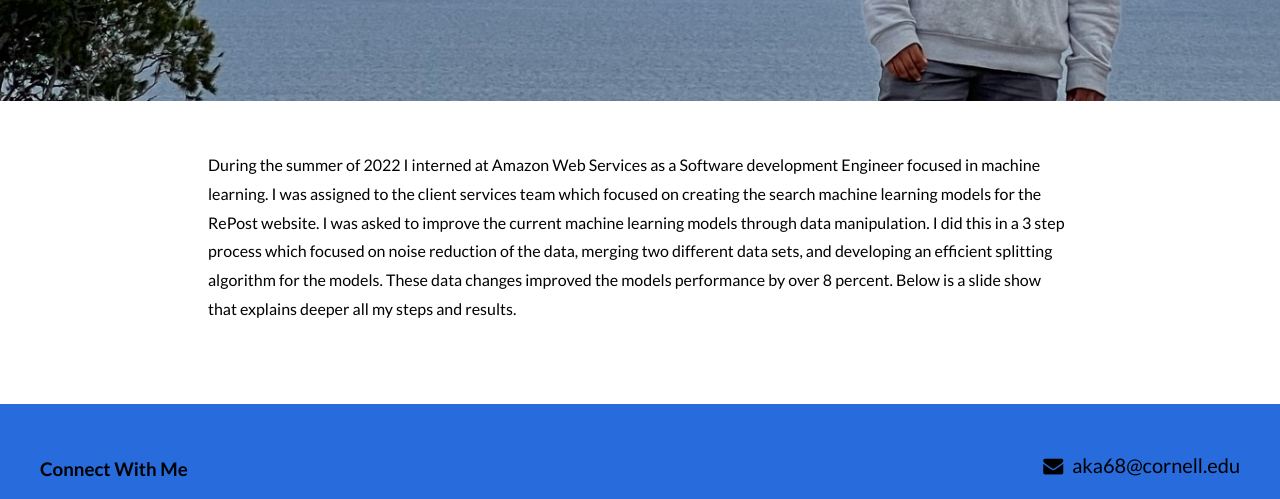
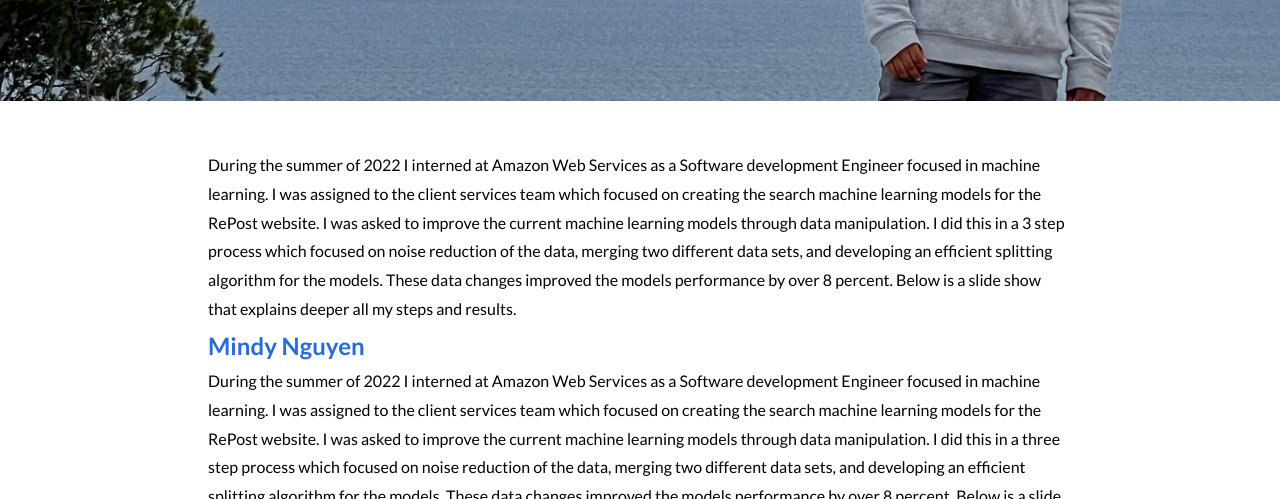
Before and after one commit to ashok-arun/ashok-arun.github.io, a plain HTML site: page mf.html in a window 1280 px wide. Shown: the part 379-878 px from the top of the page. Drawn offline with Linux system fonts and the light colour scheme.

Commit message:
format changes

```diff
--- a/mf.html
+++ b/mf.html
@@ -97,6 +97,16 @@
 					improved the models performance by over 8 percent. Below is a slide show that explains deeper all my steps and
 					results.
 				</p>
+				<h2 style="width: 75%; text-align: left; color: #276bdc;">Mindy Nguyen</h2>
+				<p style="width: 75%; text-align: left;">
+					During the summer of 2022 I interned at Amazon Web Services as a Software development Engineer focused in
+					machine learning. I was assigned to the client services team which focused on creating the search machine
+					learning models for the RePost website. I was asked to improve the current machine learning models through
+					data manipulation. I did this in a three step process which focused on noise reduction of the data, merging
+					two different data sets, and developing an efficient splitting algorithm for the models. These data changes
+					improved the models performance by over 8 percent. Below is a slide show that explains deeper all my steps and
+					results.
+				</p>
 			</div>
 		</div>
 
```
Also changed, not shown: amazon.html (+2 -2 lines).
